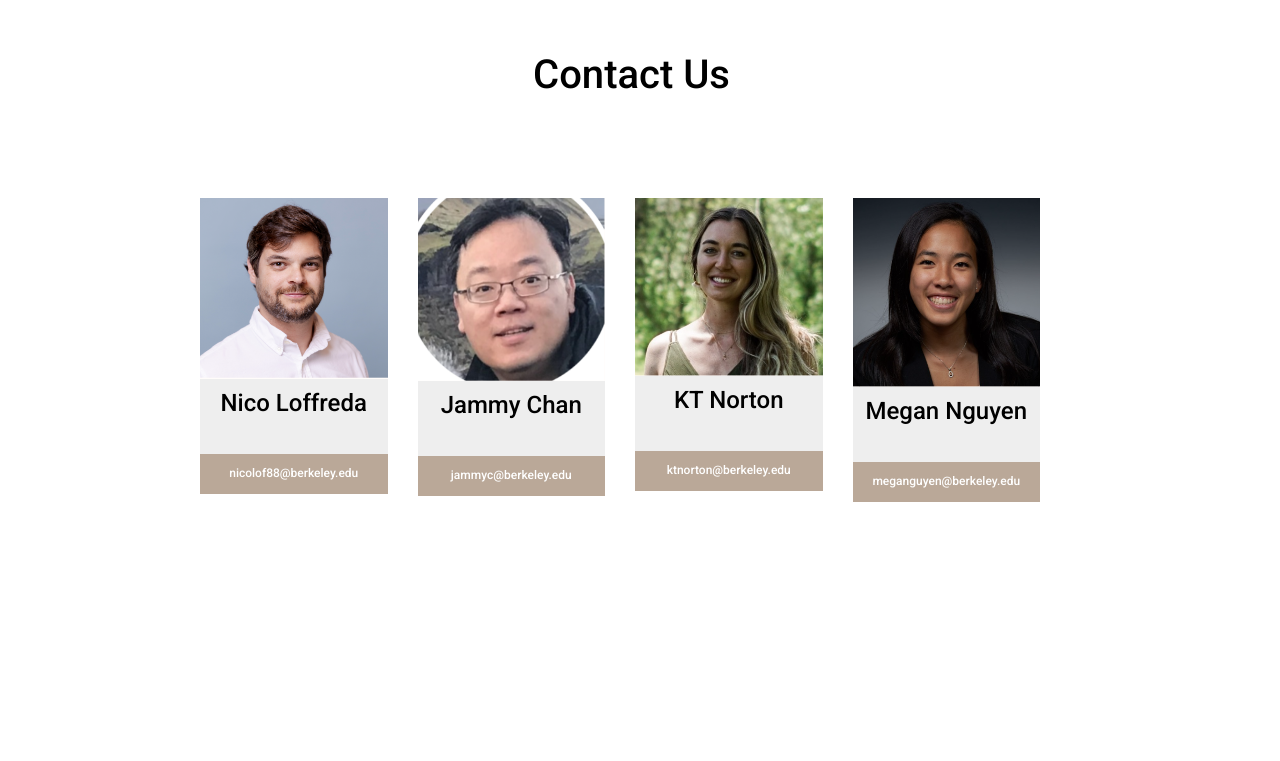
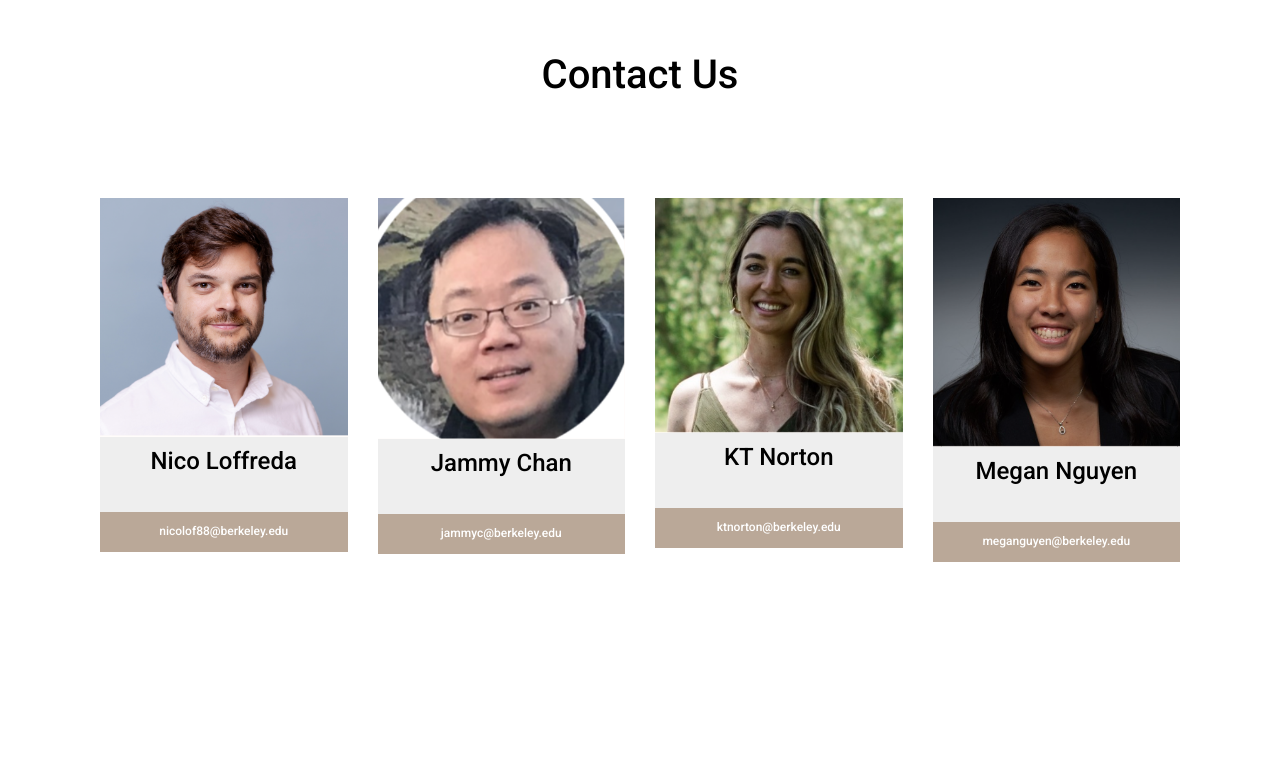
Before and after one commit to nicolob88/ds_209_final_project, a Flask app: page /contact in a window 1280 px wide. Shown: the part 79-840 px from the top of the page. Run offline with Flask 3, Linux system fonts and the light colour scheme; some libraries are stand-ins or nearby versions; some web fonts are replaced.

Commit message:
Megan Flask Website

```diff
--- a/static/style.css
+++ b/static/style.css
@@ -17,7 +17,7 @@ body{
 }
 /*DON'T ADD ANYTHING ELSE TO INNER */
 .inner{
-	width:1040px;
+	width:100%;
 }
 /*DON'T ADD ANYTHING ELSE TO INNER */
 .lower{
@@ -204,7 +204,7 @@ a:hover{
 .boxes{
 	display:flex;
 	flex-direction:row;
-	margin: 100px auto 0px 200px;
+	margin: 100px 100px 0px 100px;
 }
 
 .box1{
@@ -447,8 +447,7 @@ a:hover{
 	text-shadow: -1px -1px 0 #000, 1px -1px 0 #000, -1px 1px 0 #000, 1px 1px 0 #000;
 }
 .tableauPlaceholder{
-	left: 125px;
-
+	left: 105px;
 }
 
 /*------------------------------END TO NON HOME PAGE SECTION TWO ------------------*/
```
